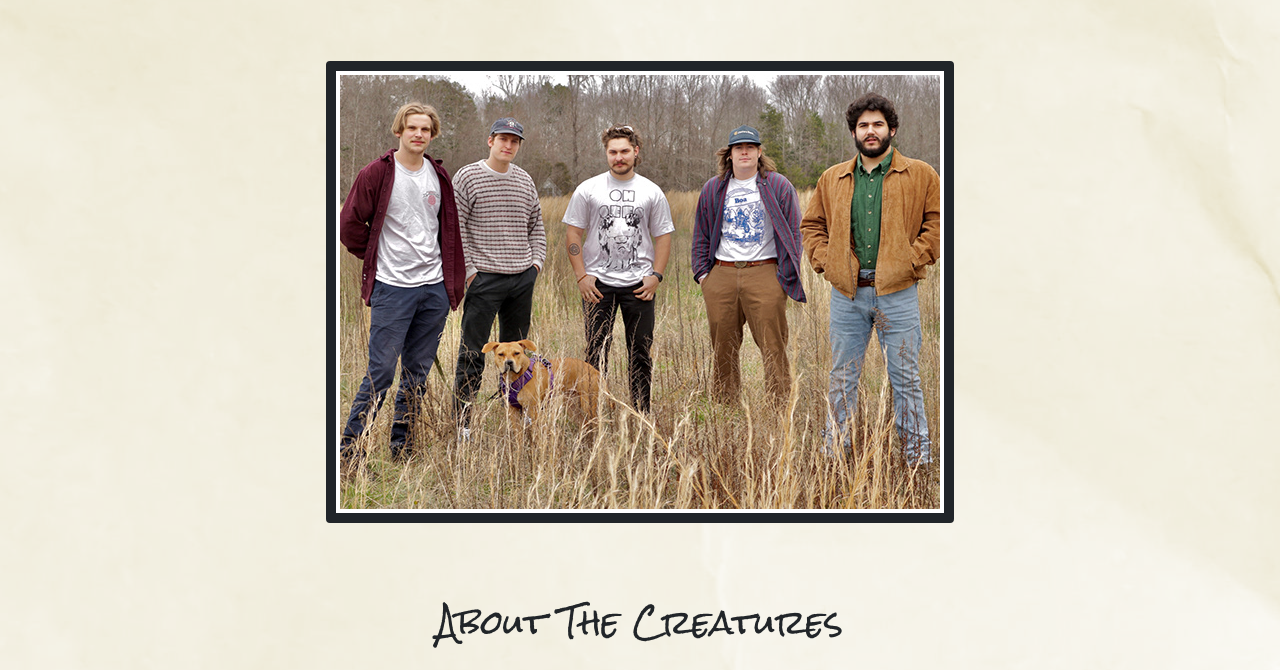
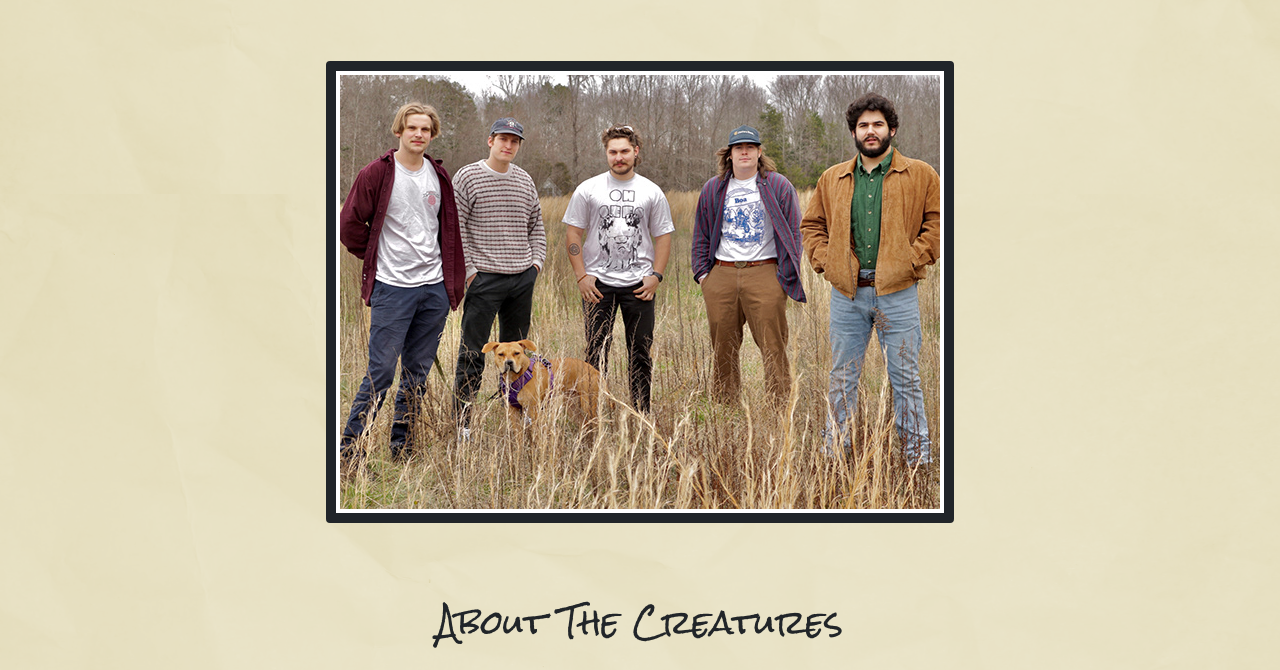
Before and after one commit to JakeSo/NewCreaturesSite, a plain HTML site: page index.html in a window 1280 px wide. Shown: the part 659-1329 px from the top of the page. Drawn offline with nearby package versions, Linux system fonts and the light colour scheme.

Commit message:
Fixing background image

```diff
--- a/css/styles.css
+++ b/css/styles.css
@@ -1,7 +1,9 @@
 body {
   background-color:#DBD1A7;
   background-image: url("../images/paper.jpg");
-  background-blend-mode: overlay;
+  background-blend-mode: soft-light;
+  background-size: contain;
+  background-repeat: repeat-y;
   font-family: "Rock Salt", sans-serif;
 }
 
```
